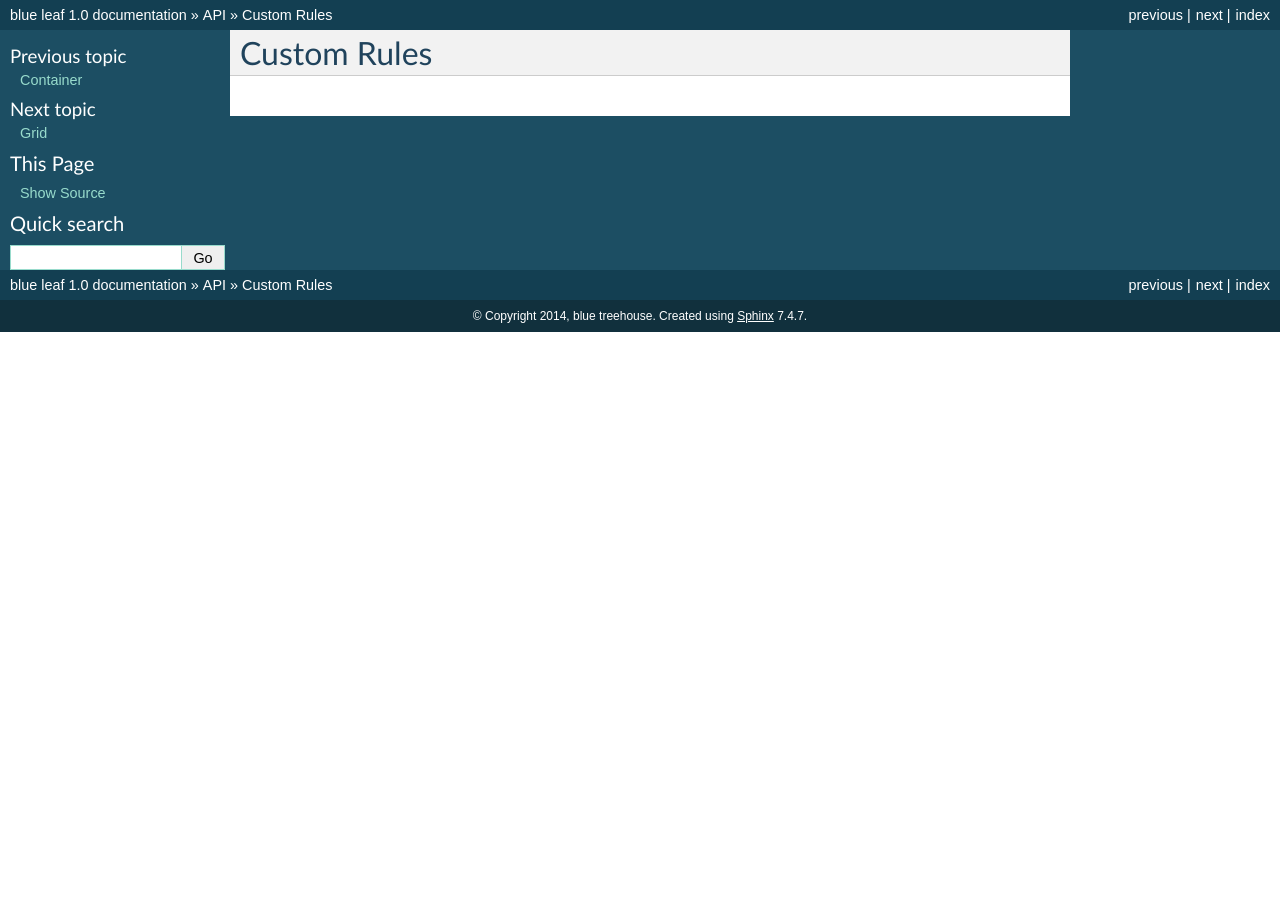
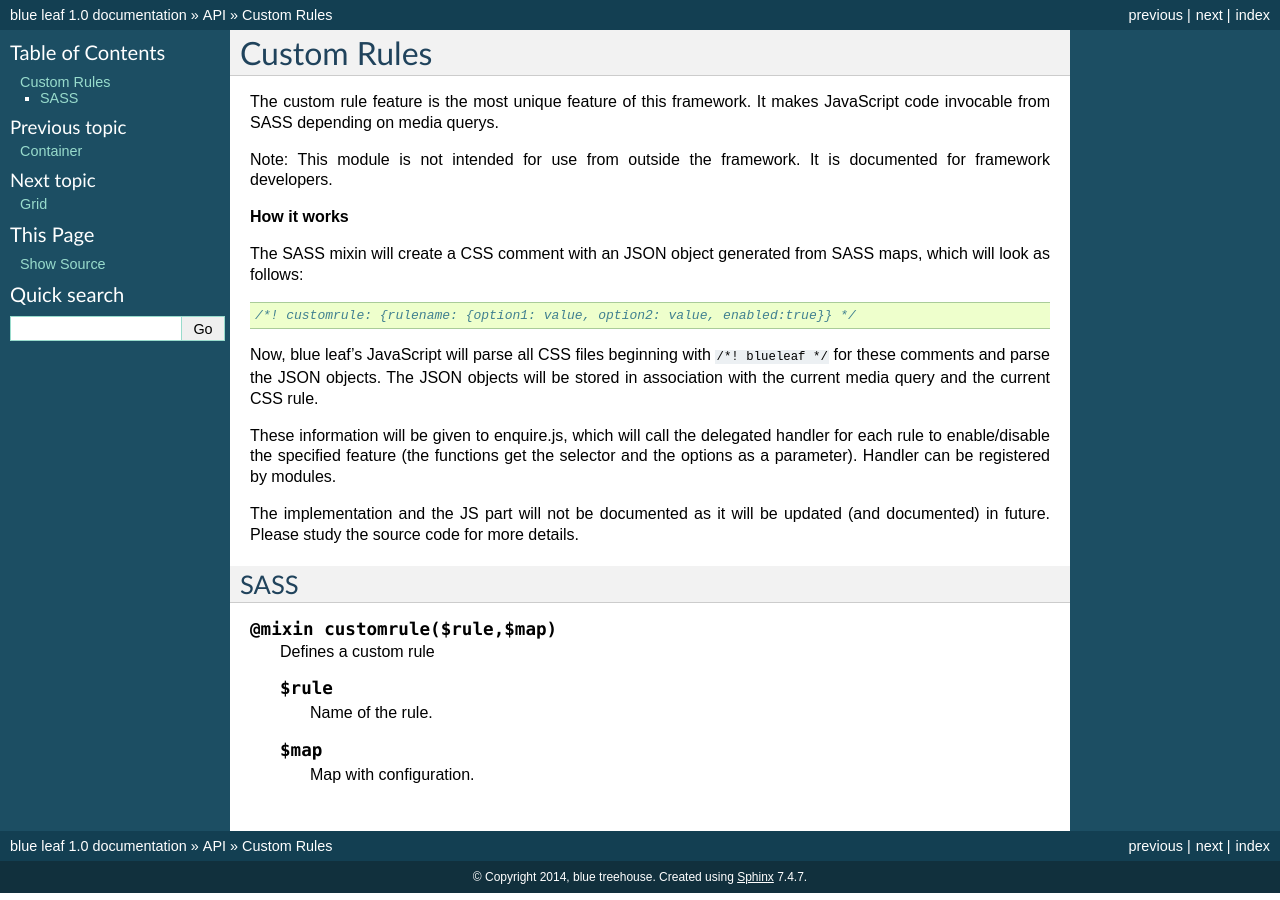
Before and after one commit to derjasper/blue.frontend, a Sphinx documentation site: the page built from public_html/docs/source/api/customrules.rst, in a window 1280 px wide. Built offline with Sphinx 7.4.7, drawn with Linux system fonts in a browser that asks for light colours.

Commit message:
customrules docs

```diff
--- a/public_html/docs/source/api/customrules.rst
+++ b/public_html/docs/source/api/customrules.rst
@@ -1,2 +1,46 @@
 Custom Rules
 ============
+
+The custom rule feature is the most unique feature of this framework. It makes
+JavaScript code invocable from SASS depending on media querys.
+
+Note: This module is not intended for use from outside the framework. It is documented
+for framework developers.
+
+**How it works**
+
+The SASS mixin will create a CSS comment with an JSON object generated
+from SASS maps, which will look as follows:
+
+.. code-block:: css
+
+   /*! customrule: {rulename: {option1: value, option2: value, enabled:true}} */
+
+
+Now, blue leaf's JavaScript will parse all CSS files beginning with ``/*! blueleaf */``
+for these comments and parse the JSON objects. The JSON objects will be stored
+in association with the current media query and the current CSS rule.
+
+These information will be given to enquire.js, which will call the delegated handler
+for each rule to enable/disable the specified feature (the functions get the selector
+and the options as a parameter). Handler can be registered by modules.
+
+
+The implementation and the JS part will not be documented as it will be updated
+(and documented) in future. Please study the source code for more details.
+
+
+SASS
+----
+
+.. describe:: @mixin customrule($rule,$map)
+
+   Defines a custom rule
+
+   .. describe:: $rule
+
+      Name of the rule.
+
+   .. describe:: $map
+
+      Map with configuration.
```
Also changed, not shown: 6 other files.
